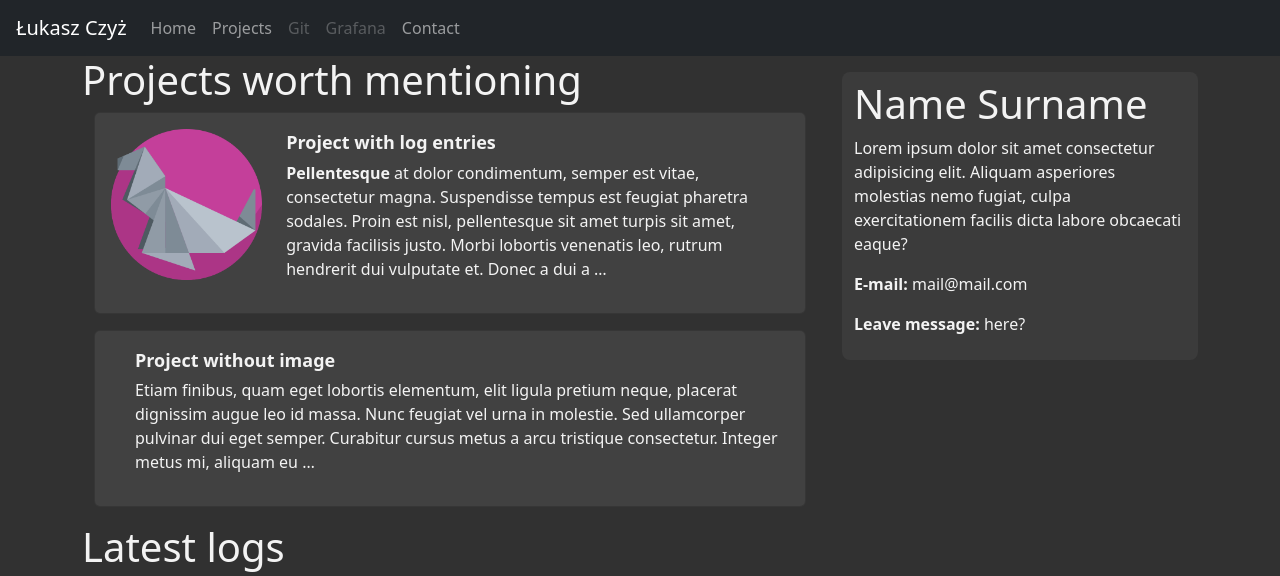
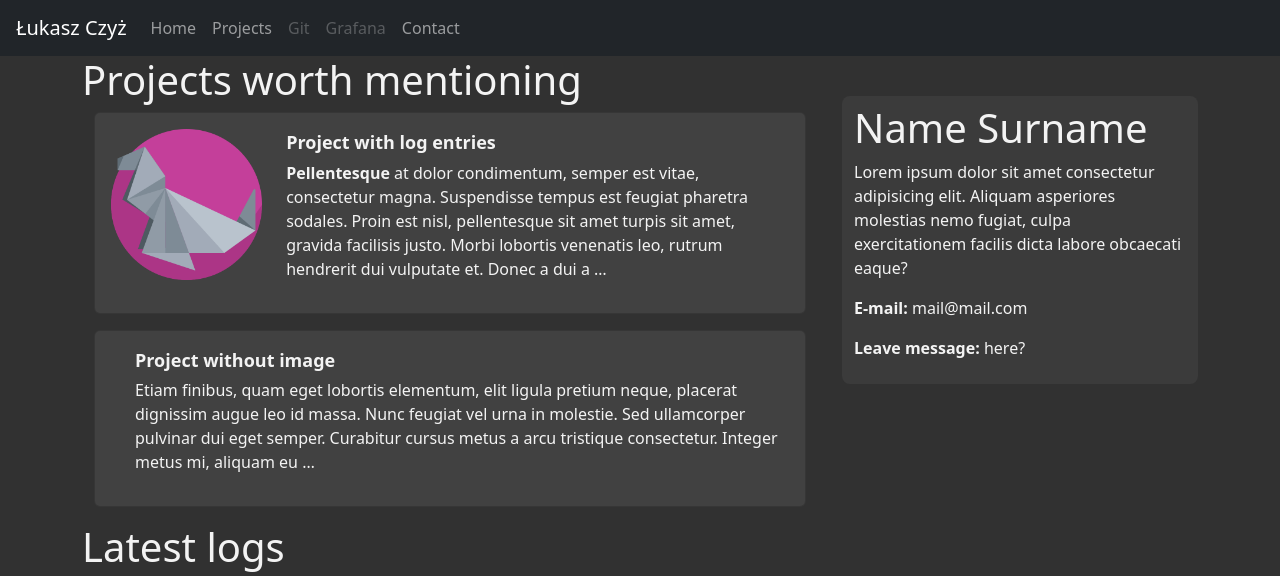
Before and after one commit to czyzlukasz/lukaszczyzdotcom, a Django app: page / in a window 1280 px wide. Shown: the top 576 px of the page. Run offline with Django 4.2, Linux system fonts and the light colour scheme; data comes from the database, SQL or seed files in the repository; some libraries are stand-ins or nearby versions.

Commit message:
Increased top spacing for 'About' section

```diff
--- a/landing_page/templates/landing_page/blank_landing_page.html
+++ b/landing_page/templates/landing_page/blank_landing_page.html
@@ -21,7 +21,7 @@
                     {% endblock %}
                 </div>
                 <div class="col-xxl-3 col-lg-4 col-md-12 mt-3">
-                    <div>
+                    <div class="pt-4">
                         {% block about %}
                         {% include 'landing_page/about.html' %}
                         {% endblock %}
```
